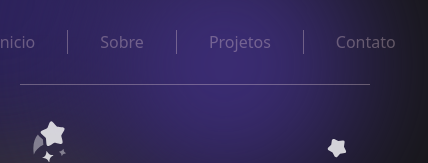
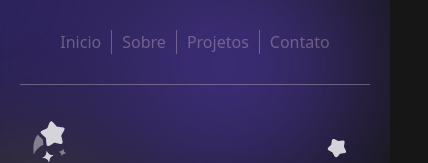
Before and after one commit to lukinhas563/portfolio-v2, a Next.js app: page / in a window 390 px wide. Shown: the top 163 px of the page, 428 px wide, since content can reach past the window. Built offline with nearby package versions, Linux system fonts and the light colour scheme; no server answers.

Commit message:
:iphone: fix: fix menu responsiveness on mobile

```diff
--- a/src/components/layouts/menu/menu.module.css
+++ b/src/components/layouts/menu/menu.module.css
@@ -49,6 +49,12 @@
   .menu {
     justify-content: center;
 
+    .options {
+      .option {
+        padding: 0 10px;
+      }
+    }
+
     .logomenu {
       display: none;
     }
```
